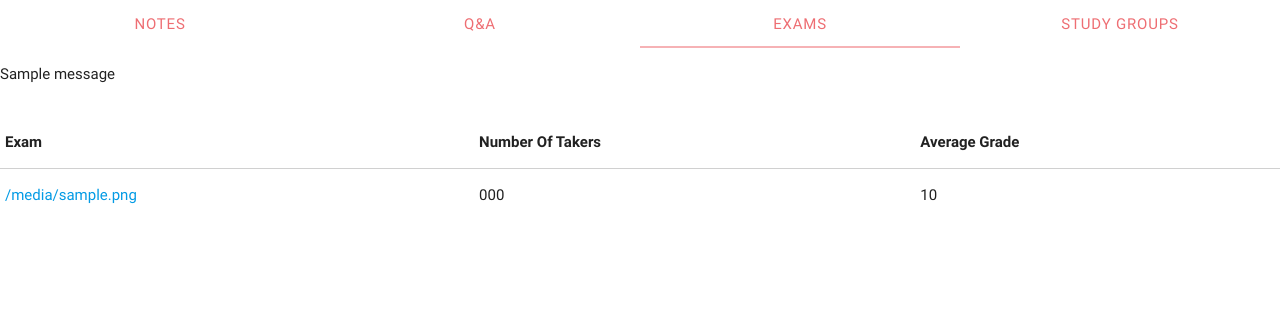
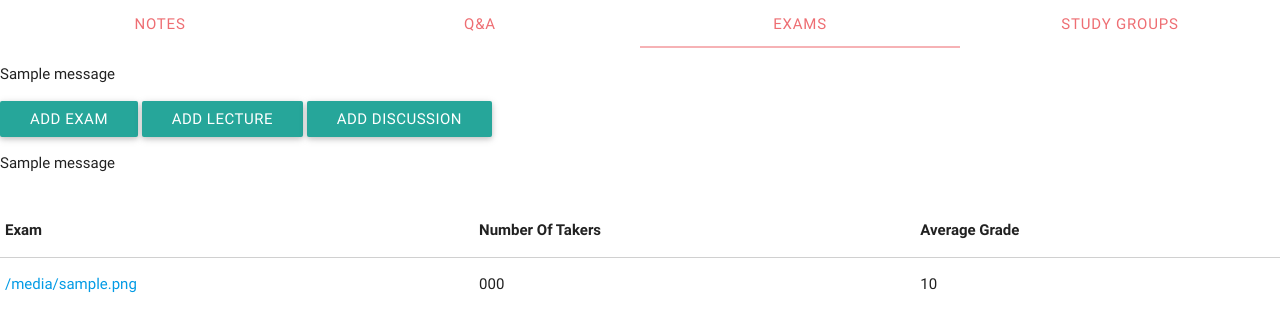
Before and after one commit to eperegrine/beatthecurve, a Python web app: template app/templates/exams/exam_listing.html in a window 1280 px wide. Shown: the part 64-396 px from the top of the page. Run offline with Jinja, Linux system fonts and the light colour scheme; the template is opened without the code that fills it: most values are stand-ins (such as "Sample title", 1, 10 or a date in 2020); one stand-in notice (Sample message) is shown; some libraries are stand-ins or nearby versions.

Commit message:
Add links to exam listing

```diff
--- a/app/templates/exams/exam_listing.html
+++ b/app/templates/exams/exam_listing.html
@@ -3,6 +3,14 @@
 {% block title %}{{ lesson.lesson_name }}{% endblock %}
 {% block main %}
   {{ render_lesson_tabs('exams', lesson.id) }}
+  <ul>
+      {% for message in get_flashed_messages() %}
+        <li>{{ message }}</li>
+      {% endfor %}
+  </ul>
+  <a href="{{ url_for("exams_bp.add_exam") }}" class="btn">Add Exam</a>
+  <a href="{{ url_for("notes_bp.add_lecture") }}" class="btn">Add Lecture</a>
+  <a href="{{ url_for("notes_bp.add_discussion", lessonid=lesson.id) }}" class="btn">Add Discussion</a>
   <ul>
       {% for message in get_flashed_messages() %}
         <li>{{ message }}</li>
```
